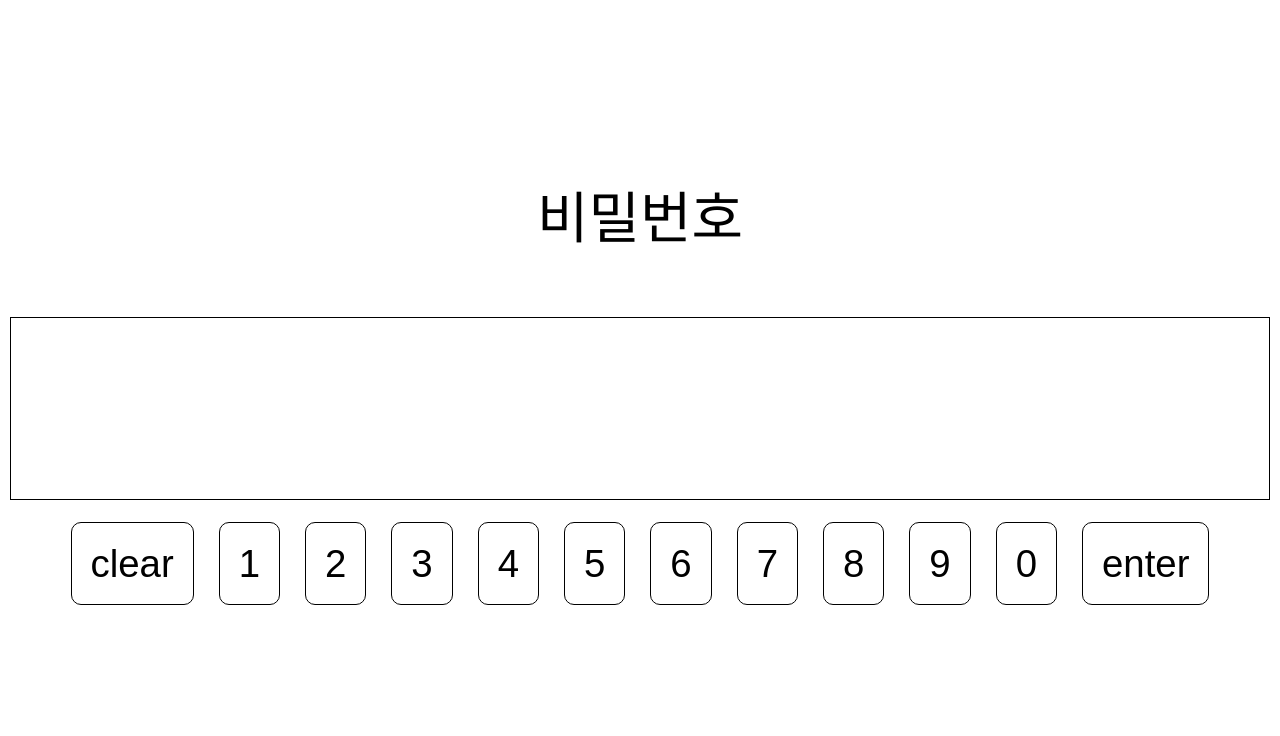
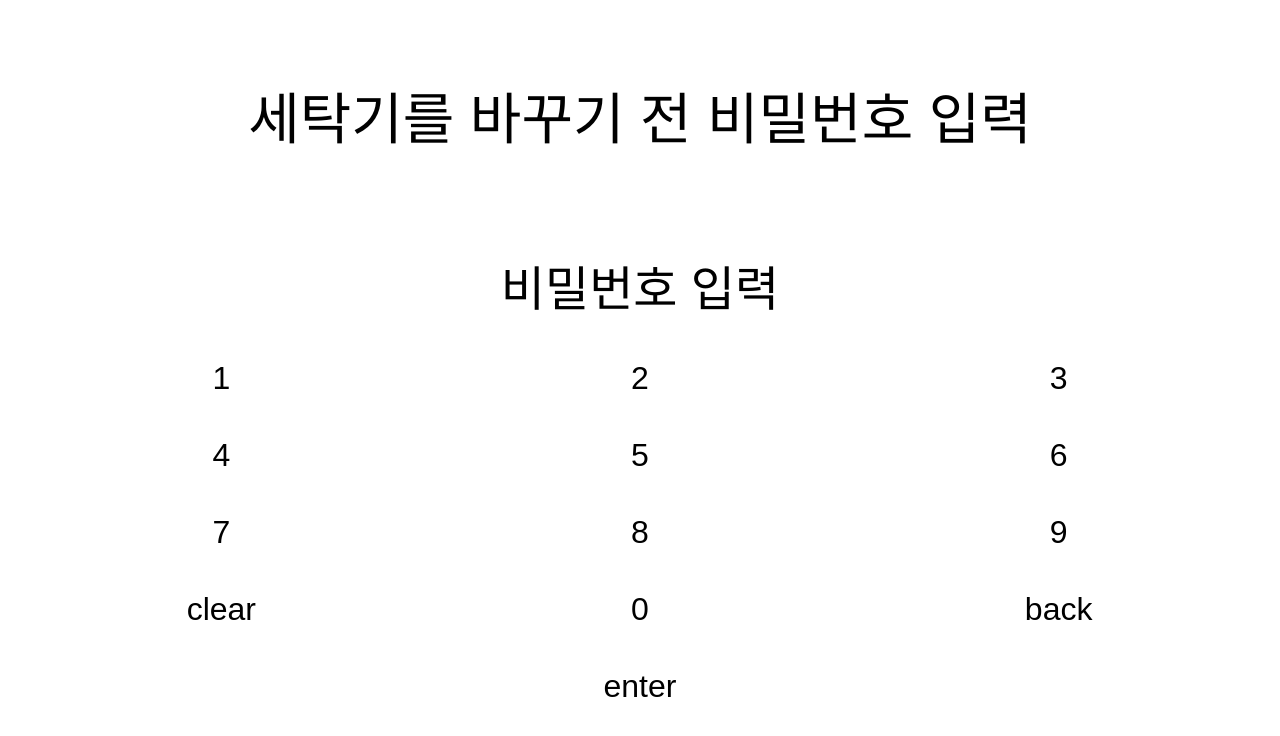
Before and after one commit to Team-5c0/5c0_web, a React (Create React App) app: page /adminPW in a window 1280 px wide. Shown: the top 736 px of the page. Built offline with nearby package versions, Linux system fonts and the light colour scheme.

Commit message:
add : admin

```diff
--- a/src/Router.jsx
+++ b/src/Router.jsx
@@ -16,7 +16,7 @@ const Router = () => {
                 <Route path="/time" element={<TimePage />} />
                 <Route path="/name" element={<NamePage />} />
                 <Route path="/end" element={<EndPage />} />
-                <Route path="/admin" element={<AdminPage />} />
+                <Route path="/admin" element={<AdminPage/>} />
                 <Route path="/adminPW" element={<AdminPw/>}/>
             </Routes>
         </BrowserRouter>
--- a/src/components/WashRoom/WashRoom.jsx
+++ b/src/components/WashRoom/WashRoom.jsx
@@ -1,4 +1,4 @@
-import React, { useEffect } from "react";
+import React from "react";
 import * as S from "./styles";
 import { useState } from "react";
 
@@ -11,7 +11,6 @@ const WashRoom = ({ room }) => {
     const updatedState = isSelected //선택된 roomid를 updatedState에 포함시킨다
       ? state.filter((id) => id !== roomid) //선택 해제할 때 roomid를 제외한 새로운 배열 생성
       : [...state, roomid]; //선택할 때: 기존 배열에 roomid추가
-
     // 상태 업데이트
     setState(updatedState);
 
@@ -26,7 +25,7 @@ const WashRoom = ({ room }) => {
           <S.Box
             key={index}
             className={state.includes(el.roomid) ? "active" : ""}
-            onClick={() => handleClick(el.roomid) }
+            onClick={() => handleClick(el.roomid)}
           >
             {el.roomid}
           </S.Box>
--- a/src/components/WashRoom/styles.js
+++ b/src/components/WashRoom/styles.js
@@ -10,14 +10,16 @@ export const Box = styled.div`
   width: fit-contents;
   min-height: fit-content;
   background-color: #fff;
+  opacity: 0.9;
   margin: 1vw;
   display: grid;
   justify-content: center;
   align-items: center;
   font-size: 2em;
   border-radius: 12px;
+  font-weight: 600;
   &.active {
-    background-color: #4E4EA0;
+    background-color: #4e4ea0;
     color: white;
   }
 `;
--- a/src/pages/Admin/Admin.jsx
+++ b/src/pages/Admin/Admin.jsx
@@ -10,6 +10,11 @@ const AdminPage = () => {
   const navigate = useNavigate();
   const [roomNum, setRoom] = useState([]);
 
+  // const checkAdminPassword = localStorage.getItem("password");
+  // if (checkAdminPassword !== 1111) {
+  //   alert("잘못된 비밀번호를 입력하셨습니다.");
+  //   localStorage.setItem("")
+  // }
   useEffect(() => {
     const roomData = async () => {
       try {
@@ -25,11 +30,11 @@ const AdminPage = () => {
   return (
     <>
       <S.Container>
-        <S.Wrap>
+        <div>
           <S.Font className="active">세탁실</S.Font>
           <WashRoom room={roomNum} />
           <S.Font onClick={() => navigate("/")}>confirm</S.Font>
-        </S.Wrap>
+        </div>
       </S.Container>
     </>
   );
--- a/src/pages/Admin/styles.js
+++ b/src/pages/Admin/styles.js
@@ -9,14 +9,12 @@ export const Container = styled.div`
   background: linear-gradient(90deg, #1a2c5b, #0b1327);
 `;
 
-export const Wrap = styled.div``;
-
 export const Font = styled.span`
   font-size: 2em;
   font-family: Pretendard-medium, sans-serif;
   color: #fff;
   &.active {
     text-align: center;
-    font-size: 3em;
+    font-size: 2em;
   }
 `;
--- a/src/pages/AdminPw/AdminPw.jsx
+++ b/src/pages/AdminPw/AdminPw.jsx
@@ -1,48 +1,53 @@
 import React from "react";
 import * as S from "./styles";
-import NumBtn from "../../components/NumBtn/NumBtn.jsx";
-import { useState } from "react";
-import { useNavigate } from "react-router-dom";
+// import NumBtn from "../../components/NumBtn/NumBtn.jsx";
+// import { useState } from "react";
+// import { useNavigate } from "react-router-dom";
+import useText from "../../hooks/useText.js";
+import NumPad from "../../components/NumPad/index.jsx";
+const AdminPw = () => {
+  // const [text, setText] = useState("");
+  // const password = 1111;
+  // const navigate = useNavigate();
+  // const next = () => {
+  //   navigate("/admin");
+  // };
+  // const Texting = (e) => {
+  //   let data = text + e;
+  //   console.log(data.length);
 
-const AdminPw = () => {
-  const [text, setText] = useState("");
-  const password = 1111;
-  const navigate = useNavigate();
-  const next = () => {
-    navigate("/admin");
-  };
-  const Texting = (e) => {
-    let data = text + e;
-    console.log(data.length);
-
-    if (e === "clear") {
-      data = "";
-    }
-    if (data.length > 4) {
-      data = text;
-    }
-    if (e === "enter") {
-      const time = Number(text);
-      console.log("이게 내가 원하는 값", text);
-      if (text == password) {
-        next();
-      } else {
-        console.log("비밀번호가 옳지 않습니다.");
-      }
-    }
-    setText(data);
-  };
-
+  //   if (e === "clear") {
+  //     data = "";
+  //   }
+  //   if (data.length > 4) {
+  //     data = text;
+  //   }
+  //   if (e === "enter") {
+  //     const time = Number(text);
+  //     console.log("이게 내가 원하는 값", text);
+  //     if (text == password) {
+  //       next();
+  //     } else {
+  //       console.log("비밀번호가 옳지 않습니다.");
+  //     }
+  //   }
+  //   setText(data);
+  // };"
+  const numTxt = useText("비밀번호 입력", 4, "/admin", "password");
+  // if(numTxt.text !== password){
+  //   alert("올바르지 않은 비밀번호 입니다.")
+  // }
   return (
     <>
       <S.Wrapper>
-      <S.Container>
-        <S.AdPw>비밀번호</S.AdPw>
-        <S.InputBox>
+        <S.Container>
+          <S.AdPw>세탁기를 바꾸기 전 비밀번호 입력</S.AdPw>
+          {/* <S.InputBox>
           <S.InputBoxText>{text}</S.InputBoxText>
-        </S.InputBox>
-        <NumBtn setText={Texting} />
-    </S.Container>
+        </S.InputBox> */}
+          {/* <NumBtn setText={Texting} /> */}
+          <NumPad value={numTxt.text} setValue={numTxt.texting}></NumPad>
+        </S.Container>
       </S.Wrapper>
     </>
   );
```
